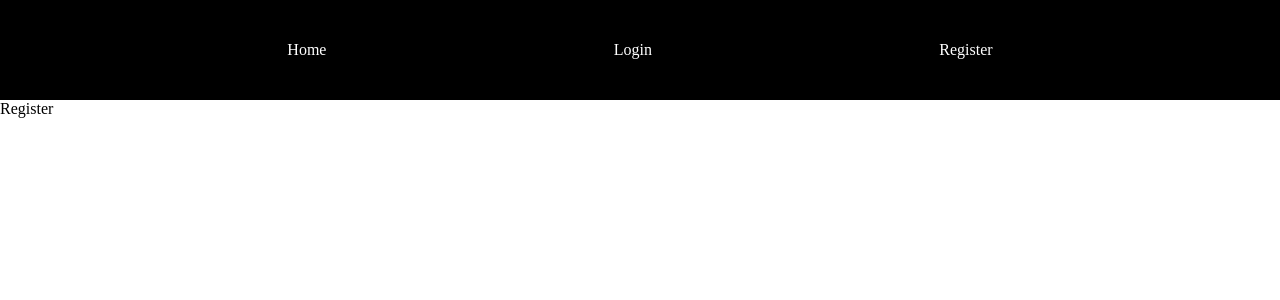
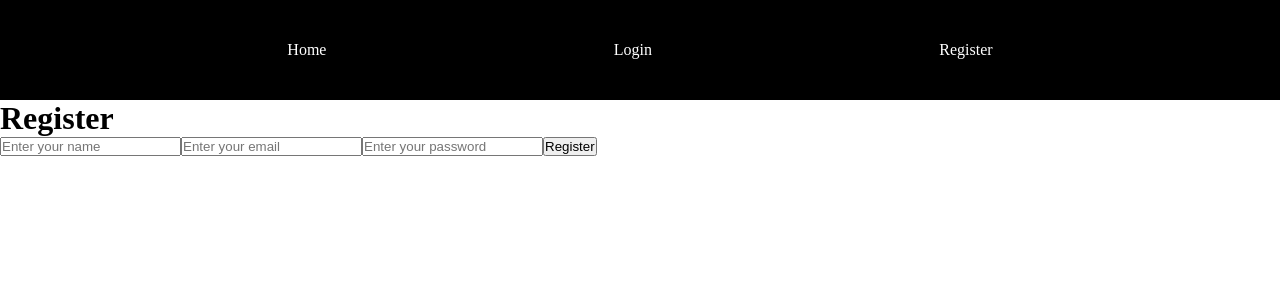
Before and after one commit to sanyath007/mern-passport-authen-demo01, a React (Create React App) app in the folder frontend/: page /register in a window 1280 px wide. Shown: the top 300 px of the page. Built offline with nearby package versions, Linux system fonts and the light colour scheme; no server answers.

Commit message:
Edit Register component by adding UI and method to register

```diff
--- a/frontend/src/components/Navbar.tsx
+++ b/frontend/src/components/Navbar.tsx
@@ -11,7 +11,6 @@ function Navbar() {
             withCredentials: true
         })
         .then(res => {
-            console.log(res);
             if (res.data === "success") {
                 window.location.href = "/";
             }
--- a/frontend/src/pages/Register.tsx
+++ b/frontend/src/pages/Register.tsx
@@ -1,9 +1,44 @@
-import React from 'react'
+import React, { useState } from 'react'
+import axios from 'axios'
 
 function Register() {
+    const [name, setName] = useState("")
+    const [email, setEmail] = useState("")
+    const [password, setPassword] = useState("")
+
+    const handleRegister = () => {
+        axios.post('http://localhost:4000/register', {
+            name,
+            email,
+            password
+        })
+        .then(res => {
+            if (res.data === 'success') {
+                window.location.href = "/login"
+            }
+        })
+        .catch(err => console.log(err));
+    }
+
     return (
         <div>
-            Register
+            <h1>Register</h1>
+            <input
+                type="text"
+                placeholder="Enter your name"
+                onChange={ e => setName(e.target.value) }
+            />
+            <input
+                type="text"
+                placeholder="Enter your email"
+                onChange={ e => setEmail(e.target.value) }
+            />
+            <input
+                type="password"
+                placeholder="Enter your password"
+                onChange={ e => setPassword(e.target.value) }
+            />
+            <button onClick={ handleRegister }>Register</button>
         </div>
     )
 }
```
Also changed, not shown: 1 other file (tests, documents, lock files or other folders).
